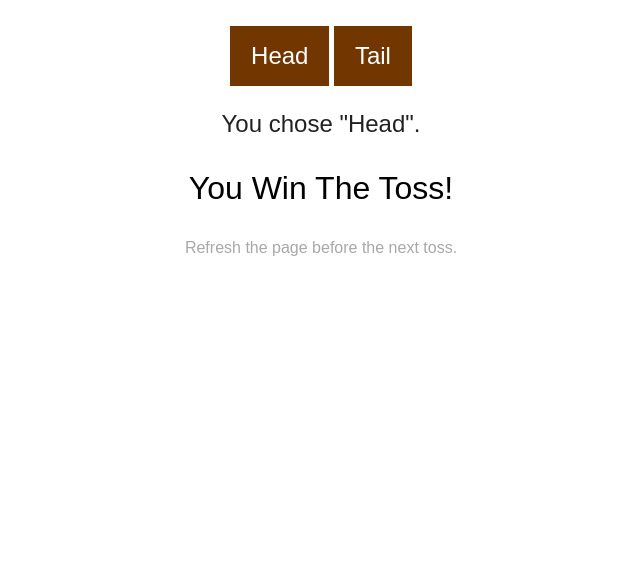
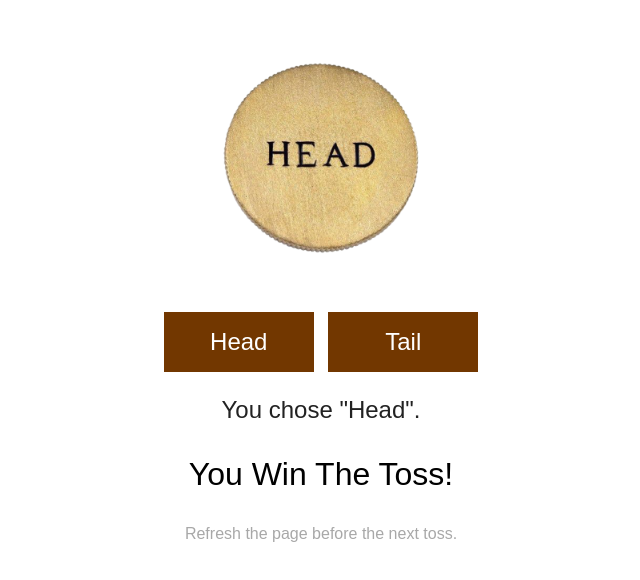
Before and after one commit to meet-salman/SMIT-TossApp-JS, a plain HTML site: page index.html in a window 1280 px wide. Both pictures are taken after a click on the button "Head". Shown: the whole page, without its empty margins (319-959 px from the left). Drawn offline with Linux system fonts and the light colour scheme.

Commit message:
Toss App

```diff
--- a/app.js
+++ b/app.js
@@ -1,5 +1,7 @@
 const head = document.querySelector('#head');
 const tail = document.querySelector('#tail');
+
+const coin = document.querySelector('#coin');
 const choice = document.querySelector('#choice');
 const result = document.querySelector('#result');
 const message = document.querySelector('#message');
@@ -10,11 +12,13 @@ const num = Math.round(Math.random());
 
 head.addEventListener('click' , function () {
     if (num === 1) {
+        coin.innerHTML = '<img id="coin-image" src="./assets/head.png" alt="coin-image">'
         choice.innerHTML = 'You chose "Head".'
         result.innerHTML = 'You Win The Toss!'
         message.innerHTML = 'Refresh the page before the next toss.'
     }
     else{
+        coin.innerHTML = '<img id="coin-image" src="./assets/tail.png" alt="coin-image">'
         choice.innerHTML = 'You chose "Head".'
         result.innerHTML = 'You Loss The Toss!'
         message.innerHTML = 'Refresh the page before the next toss.'
@@ -23,13 +27,15 @@ head.addEventListener('click' , function () {
 
 tail.addEventListener('click' , function () {
     if (num === 0) {
+        coin.innerHTML = '<img id="coin-image" src="./assets/tail.png" alt="coin-image">'
+        choice.innerHTML = 'You chose "Tail".'
+        result.innerHTML = 'You Win The Toss!'
+        message.innerHTML = 'Refresh the page before the next toss.'
+    }
+    else{
+        coin.innerHTML = '<img id="coin-image" src="./assets/head.png" alt="coin-image">'
         choice.innerHTML = 'You chose "Tail".'
         result.innerHTML = 'You Loss The Toss!'
         message.innerHTML = 'Refresh the page before the next toss.'
     }
-    else{
-        choice.innerHTML = 'You chose "Tail".'
-        result.innerHTML = 'You Win The Toss!'
-        message.innerHTML = 'Refresh the page before the next toss.'
-    }
 })
--- a/index.html
+++ b/index.html
@@ -1,18 +1,20 @@
 <!DOCTYPE html>
 <html lang="en">
+
 <head>
     <meta charset="UTF-8">
     <meta name="viewport" content="width=device-width, initial-scale=1.0">
     <title>Toss App</title>
     <link rel="stylesheet" href="style.css">
 </head>
+
 <body>
 
 
-<div    class="justify-centre  text-centre">
+    <div class="justify-centre  text-centre">
 
-    <div>
-        <img src="" alt="">
+        <div    id="coin">
+            <img id="coin-image" src="./assets/null.png" alt="coin-image">
         </div>
 
         <div>
@@ -20,10 +22,13 @@
             <button id="tail">Tail</button>
         </div>
 
-    <p  id="choice"></p>
-    <p  id="result"></p>
-    <p  id="message"></p>
+        <div>
 
+            <p id="choice"></p>
+            <p id="result"></p>
+            <p id="message"></p>
+
+        </div>
 
     </div>
 
@@ -32,4 +37,5 @@
 
     <script src="app.js"></script>
 </body>
+
 </html>
--- a/style.css
+++ b/style.css
@@ -10,11 +10,20 @@ body{
 }
 
 button{
+    width: 150px;
+    margin: 0px 5px;
     padding: 15px   20px;
     font-size: 1.5rem;
     color: #fff;
     border: 1px solid #723700;
     background-color: #723700;
+}
+
+#coin-image{
+    margin-top: 50px;
+    margin-bottom: 50px;
+    width: 200px;
+    height: 200px;
 }
 
 #choice{
```
Also changed, not shown: assets/head.png (added), assets/null.png (added), assets/tail.png (added). Lines whose indentation alone changed are shown as unchanged.
